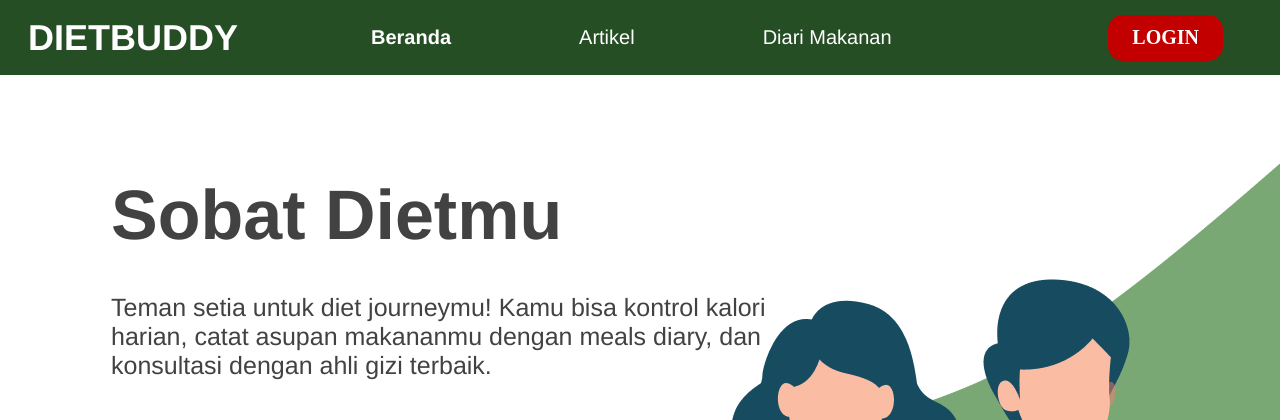
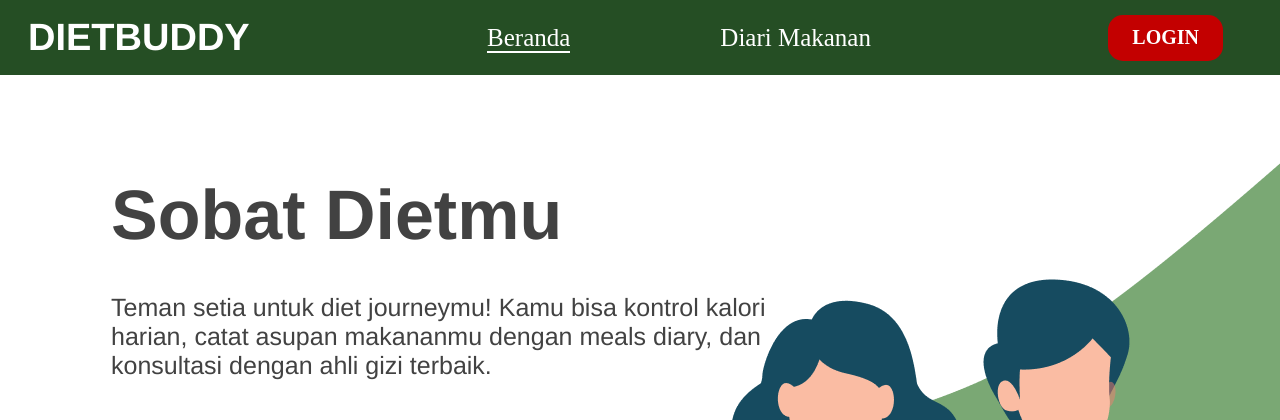
Before and after one commit to Shellahariza/PROJECTRPL, a PHP site: page / in a window 1280 px wide. Shown: the top 420 px of the page. Run offline with PHP 8.4, Linux system fonts and the light colour scheme; some libraries are stand-ins or nearby versions.

Commit message:
revisi kesekian zii

```diff
--- a/diaricamilan.html
+++ b/diaricamilan.html
@@ -20,16 +20,14 @@
         <div class="container">
         <div class="menu">
           <a href="index2.html" class="brand">DIETBUDDY</a>
+
+          </div>
           <div class="menu-tiga-menu">
             <div class="menu-link">
               <a href="index2.html" class="beranda">Beranda</a>
             </div>
             <div class="menu-link">
-            <a href="artikel.html" class="artikel">Artikel</a>
-          </div>
-          <div class="menu-link">
               <a href="diarimakanan.html" class="diari">Diari Makanan</a>
-          </div>
             </div>
           </div>
           <div class="login" onclick="openOverlayProfil()">LOGIN</div>
--- a/diarimakanan.css
+++ b/diarimakanan.css
@@ -4,8 +4,7 @@
 
 }
 .diari {
-  font-weight: 800;
-  text-align: center;
+  border-bottom: 2px solid #fff;
 }
 main{
   margin-left: 64px;
--- a/diarimakananextend.css
+++ b/diarimakananextend.css
@@ -3,8 +3,7 @@
   background-position: right bottom;
 }
 .diari {
-  font-weight: 800;
-  text-align: center;
+  border-bottom: 2px solid #fff;
 }
 main {
   margin-left: 64px;
--- a/diarimakananpagi.html
+++ b/diarimakananpagi.html
@@ -20,17 +20,15 @@
       <div class="container">
        <div class="menu">
         <a href="index2.html" class="brand">DIETBUDDY</a>
+
+        </div>
         <div class="menu-tiga-menu">
           <div class="menu-link">
             <a href="index2.html" class="beranda">Beranda</a>
           </div>
           <div class="menu-link">
-            <a href="artikel.html" class="artikel">Artikel</a>
-          </div>
-          <div class="menu-link">
             <a href="diarimakanan.html" class="diari">Diari Makanan</a>
           </div>
-        </div>
         </div>
         <div class="login" onclick="openOverlayProfil()">LOGIN</div>
       </div>
--- a/diarimakanmalam.html
+++ b/diarimakanmalam.html
@@ -20,17 +20,15 @@
       <div class="container">
        <div class="menu">
         <a href="index2.html" class="brand">DIETBUDDY</a>
+
+        </div>
         <div class="menu-tiga-menu">
           <div class="menu-link">
             <a href="index2.html" class="beranda">Beranda</a>
           </div>
           <div class="menu-link">
-            <a href="artikel.html" class="artikel">Artikel</a>
-          </div>
-          <div class="menu-link">
             <a href="diarimakanan.html" class="diari">Diari Makanan</a>
           </div>
-        </div>
         </div>
         <div class="login" onclick="openOverlayProfil()">LOGIN</div>
       </div>
--- a/diarimakansiang.html
+++ b/diarimakansiang.html
@@ -20,17 +20,15 @@
       <div class="container">
        <div class="menu">
         <a href="index2.html" class="brand">DIETBUDDY</a>
+
+        </div>
         <div class="menu-tiga-menu">
           <div class="menu-link">
             <a href="index2.html" class="beranda">Beranda</a>
           </div>
           <div class="menu-link">
-            <a href="artikel.html" class="artikel">Artikel</a>
-          </div>
-          <div class="menu-link">
             <a href="diarimakanan.html" class="diari">Diari Makanan</a>
           </div>
-        </div>
         </div>
         <div class="login" onclick="openOverlayProfil()">LOGIN</div>
       </div>
--- a/index.css
+++ b/index.css
@@ -14,8 +14,7 @@
   margin-left: 57px;
 }
 .beranda {
-  font-weight: 800;
-  text-align: center;
+  border-bottom: 2px solid #fff;
 }
 .sobatdietmu {
   display: flex;
--- a/index.html
+++ b/index.html
@@ -18,20 +18,18 @@
     <nav>
       <div class="container">
        <div class="menu">
-        <a href="index.html" class="brand">DIETBUDDY</a>
+        <a href="" class="brand">DIETBUDDY</a>
+
+        </div>
         <div class="menu-tiga-menu">
           <div class="menu-link">
-            <a href="#" class="beranda">Beranda</a>
+            <a href="" class="beranda">Beranda</a>
           </div>
           <div class="menu-link">
-            <div class="artikel">Artikel</div>
-          </div>
-          <div class="menu-link">
-            <div class="diari">Diari Makanan</div>
+            <div  class="diari">Diari Makanan</div>
           </div>
         </div>
-        </div>
-        <div class="login">LOGIN</div>
+        <div class="login" onclick="openOverlayProfil()">LOGIN</div>
       </div>
     </nav>
   </header>
--- a/index2.css
+++ b/index2.css
@@ -8,8 +8,7 @@
   margin-right: 57px;
 }
 .beranda {
-  font-weight: 800;
-  text-align: center;
+  border-bottom: 2px solid #fff;
 }
 .sec1{
   display: flex;
--- a/navigasi.css
+++ b/navigasi.css
@@ -22,21 +22,19 @@
 .menu {
   display: flex;
   align-items: center;
-  justify-content: space-between;
+  /* justify-content: space-between; */
   font-family: "Lalezar-Regular", Helvetica;
   /* padding: 13px 127px 11px 28px; */
-  font-size: 36px;
+  font-size: 38px;
   color: #ffffff;
 }
 
 .menu-tiga-menu {
   display: flex;
-  font-size: 20px;
-  padding: 0px 69px;
+  font-size: 25px;
+  gap: 150px;
 }
-.menu-link {
-  padding: 0px 64px;
-}
+
 .login {
   /* margin-left: auto; */
   color: #fff;
@@ -47,3 +45,6 @@
   cursor: pointer;
   padding: 11px 24px 12px 24px;
 }
+.menu-link a:hover{
+  border-bottom: 2px solid #fff;
+}
--- a/overlayProfil.css
+++ b/overlayProfil.css
@@ -16,6 +16,7 @@
       width: 100%;
       height: 100%;
       background-color: rgba(0, 0, 0, 0.5);
+      z-index: 2;
     }
 .layar {
     background-color: #38803e;
```
Also changed, not shown: artikel.css (deleted, +0 -9 lines), artikel.html (deleted, +0 -44 lines), diarimakanan.html (+3 -5 lines), index2.php (+6 -8 lines). Lines whose indentation alone changed are shown as unchanged.
